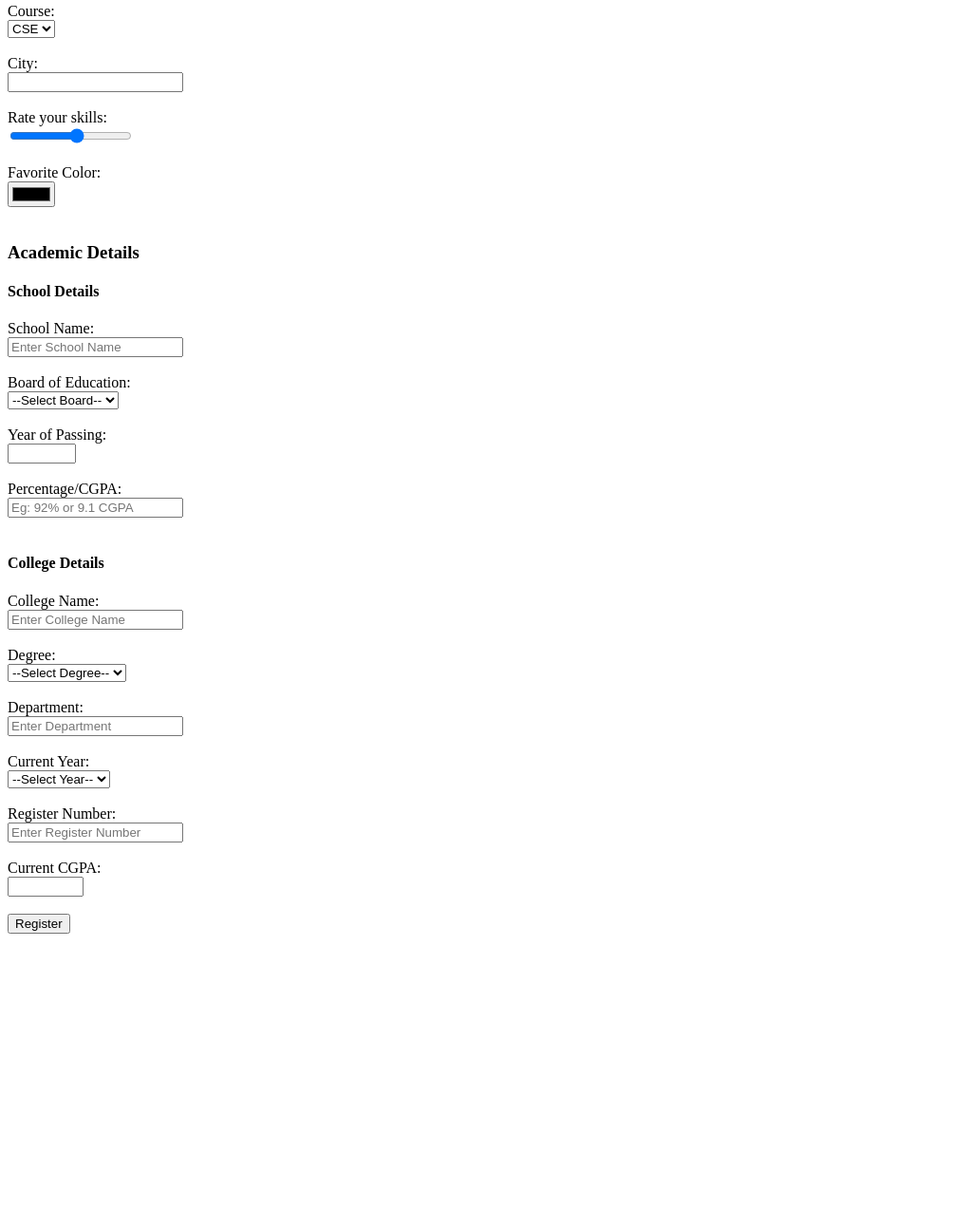
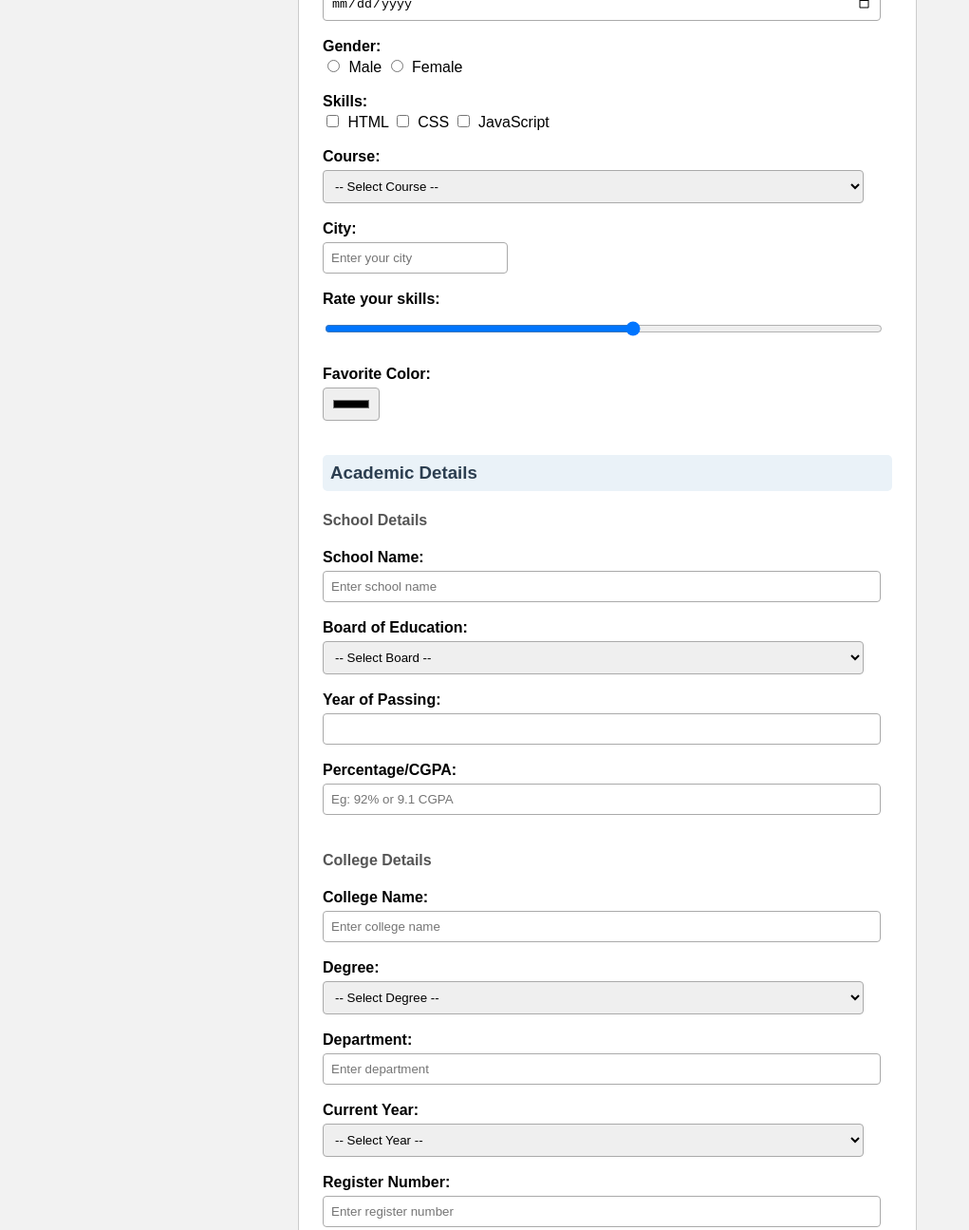
Before and after one commit to R-Roshan123/Web_Technolgy_Lab, a plain HTML site: page EXP_2/index.html in a window 1280 px wide. Shown: the part 502-1797 px from the top of the page at 95% size, without its empty margins (0-1021 px from the left). Before the commit the page ends 1493 px from the top, so only its background shows below. Drawn offline with Linux system fonts and the light colour scheme.

Commit message:
Revise registration form layout and title
Updated the title and improved form layout with additional styling. Enhanced input fields for better user experience.

```diff
--- a/EXP_2/index.html
+++ b/EXP_2/index.html
@@ -1,8 +1,91 @@
 <!DOCTYPE html>
 <html>
 <head>
-    <title>HTML5 Form Example</title>
+    <title>Educational Course Portal Registration</title>
+
+    <style>
+        body {
+            font-family: Arial, sans-serif;
+            background-color: #f2f2f2;
+        }
+
+        h2 {
+            text-align: center;
+            color: #333;
+        }
+
+        form {
+            width: 600px;
+            margin: 20px auto;
+            background-color: white;
+            padding: 25px;
+            border: 1px solid #ccc;
+            border-radius: 10px;
+        }
+
+        h3 {
+            color: #2c3e50;
+            background-color: #eaf2f8;
+            padding: 8px;
+            border-radius: 5px;
+        }
+
+        h4 {
+            color: #555;
+        }
+
+        label {
+            font-weight: bold;
+        }
+
+        input,
+        select {
+            padding: 8px;
+            margin-top: 5px;
+            border: 1px solid #aaa;
+            border-radius: 4px;
+        }
+
+        input[type="text"],
+        input[type="email"],
+        input[type="password"],
+        input[type="number"],
+        input[type="date"],
+        select {
+            width: 95%;
+        }
+
+        input[type="radio"],
+        input[type="checkbox"] {
+            margin-right: 5px;
+        }
+
+        input[type="range"] {
+            width: 95%;
+        }
+
+        input[type="color"] {
+            width: 60px;
+            height: 35px;
+        }
+
+        button {
+            display: block;
+            margin: 20px auto 5px;
+            padding: 10px 25px;
+            background-color: #3498db;
+            color: white;
+            border: none;
+            border-radius: 5px;
+            cursor: pointer;
+        }
+
+        button:hover {
+            background-color: #2980b9;
+        }
+    </style>
 </head>
+
 <body>
 
 <h2>Educational Course Portal Registration Form</h2>
@@ -12,63 +95,70 @@
     <!-- Personal Details -->
     <h3>Personal Details</h3>
 
-    <!-- Text Input -->
     <label for="name">Full Name:</label><br>
-    <input type="text" id="name" name="name" placeholder="Enter your name" required><br><br>
+    <input type="text" id="name" name="name"
+           placeholder="Enter your name" required>
+    <br><br>
 
-    <!-- Email Input -->
     <label for="email">Email:</label><br>
-    <input type="email" id="email" name="email" placeholder="Enter your email" required><br><br>
+    <input type="email" id="email" name="email"
+           placeholder="Enter your email" required>
+    <br><br>
 
-    <!-- Password -->
     <label for="password">Password:</label><br>
-    <input type="password" id="password" name="password" required><br><br>
+    <input type="password" id="password" name="password"
+           placeholder="Enter password" required>
+    <br><br>
 
-    <!-- Number -->
     <label for="age">Age:</label><br>
-    <input type="number" id="age" name="age" min="18" max="60"><br><br>
+    <input type="number" id="age" name="age"
+           min="18" max="60">
+    <br><br>
 
-    <!-- Date -->
     <label for="dob">Date of Birth:</label><br>
-    <input type="date" id="dob" name="dob"><br><br>
+    <input type="date" id="dob" name="dob">
+    <br><br>
 
-    <!-- Radio Buttons -->
     <label>Gender:</label><br>
     <input type="radio" name="gender" value="male"> Male
     <input type="radio" name="gender" value="female"> Female
     <br><br>
 
-    <!-- Checkbox -->
     <label>Skills:</label><br>
     <input type="checkbox" name="skills" value="html"> HTML
     <input type="checkbox" name="skills" value="css"> CSS
     <input type="checkbox" name="skills" value="js"> JavaScript
     <br><br>
 
-    <!-- Dropdown -->
     <label for="course">Course:</label><br>
     <select id="course" name="course">
+        <option value="">-- Select Course --</option>
         <option value="cse">CSE</option>
         <option value="it">IT</option>
         <option value="ece">ECE</option>
-    </select><br><br>
+    </select>
+    <br><br>
 
-    <!-- Datalist -->
     <label for="city">City:</label><br>
-    <input list="cities" name="city">
+    <input list="cities" id="city" name="city"
+           placeholder="Enter your city">
+
     <datalist id="cities">
         <option value="Coimbatore">
         <option value="Chennai">
         <option value="Madurai">
-    </datalist><br><br>
+    </datalist>
+    <br><br>
 
-    <!-- Range -->
     <label for="rating">Rate your skills:</label><br>
-    <input type="range" id="rating" name="rating" min="1" max="10"><br><br>
+    <input type="range" id="rating" name="rating"
+           min="1" max="10">
+    <br><br>
 
-    <!-- Color -->
     <label for="color">Favorite Color:</label><br>
-    <input type="color" id="color" name="color"><br><br>
+    <input type="color" id="color" name="color">
+    <br><br>
+
 
     <!-- Academic Details -->
     <h3>Academic Details</h3>
@@ -76,58 +166,77 @@
     <h4>School Details</h4>
 
     <label for="school">School Name:</label><br>
-    <input type="text" id="school" name="school" placeholder="Enter School Name"><br><br>
+    <input type="text" id="school" name="school"
+           placeholder="Enter school name">
+    <br><br>
 
     <label for="board">Board of Education:</label><br>
     <select id="board" name="board">
-        <option value="">--Select Board--</option>
+        <option value="">-- Select Board --</option>
         <option>State Board</option>
         <option>CBSE</option>
         <option>ICSE</option>
         <option>Matriculation</option>
-    </select><br><br>
+    </select>
+    <br><br>
 
     <label for="schoolyear">Year of Passing:</label><br>
-    <input type="number" id="schoolyear" name="schoolyear" min="2000" max="2035"><br><br>
+    <input type="number" id="schoolyear" name="schoolyear"
+           min="2000" max="2035">
+    <br><br>
 
     <label for="schoolmark">Percentage/CGPA:</label><br>
-    <input type="text" id="schoolmark" name="schoolmark" placeholder="Eg: 92% or 9.1 CGPA"><br><br>
+    <input type="text" id="schoolmark" name="schoolmark"
+           placeholder="Eg: 92% or 9.1 CGPA">
+    <br><br>
+
 
     <h4>College Details</h4>
 
     <label for="college">College Name:</label><br>
-    <input type="text" id="college" name="college" placeholder="Enter College Name"><br><br>
+    <input type="text" id="college" name="college"
+           placeholder="Enter college name">
+    <br><br>
 
     <label for="degree">Degree:</label><br>
     <select id="degree" name="degree">
-        <option value="">--Select Degree--</option>
+        <option value="">-- Select Degree --</option>
         <option>B.E.</option>
         <option>B.Tech</option>
         <option>B.Sc</option>
         <option>BCA</option>
         <option>B.Com</option>
         <option>Other</option>
-    </select><br><br>
+    </select>
+    <br><br>
 
     <label for="department">Department:</label><br>
-    <input type="text" id="department" name="department" placeholder="Enter Department"><br><br>
+    <input type="text" id="department" name="department"
+           placeholder="Enter department">
+    <br><br>
 
     <label for="year">Current Year:</label><br>
     <select id="year" name="year">
-        <option value="">--Select Year--</option>
+        <option value="">-- Select Year --</option>
         <option>I Year</option>
         <option>II Year</option>
         <option>III Year</option>
         <option>IV Year</option>
-    </select><br><br>
+    </select>
+    <br><br>
 
     <label for="regno">Register Number:</label><br>
-    <input type="text" id="regno" name="regno" placeholder="Enter Register Number"><br><br>
+    <input type="text" id="regno" name="regno"
+           placeholder="Enter register number">
+    <br><br>
 
     <label for="cgpa">Current CGPA:</label><br>
-    <input type="number" id="cgpa" name="cgpa" min="0" max="10" step="0.01"><br><br>
+    <input type="number" id="cgpa" name="cgpa"
+           min="0" max="10" step="0.01">
+    <br><br>
 
-    <!-- Submit -->
+
+    <!-- Submit Button -->
     <button type="submit">Register</button>
 
 </form>
```
